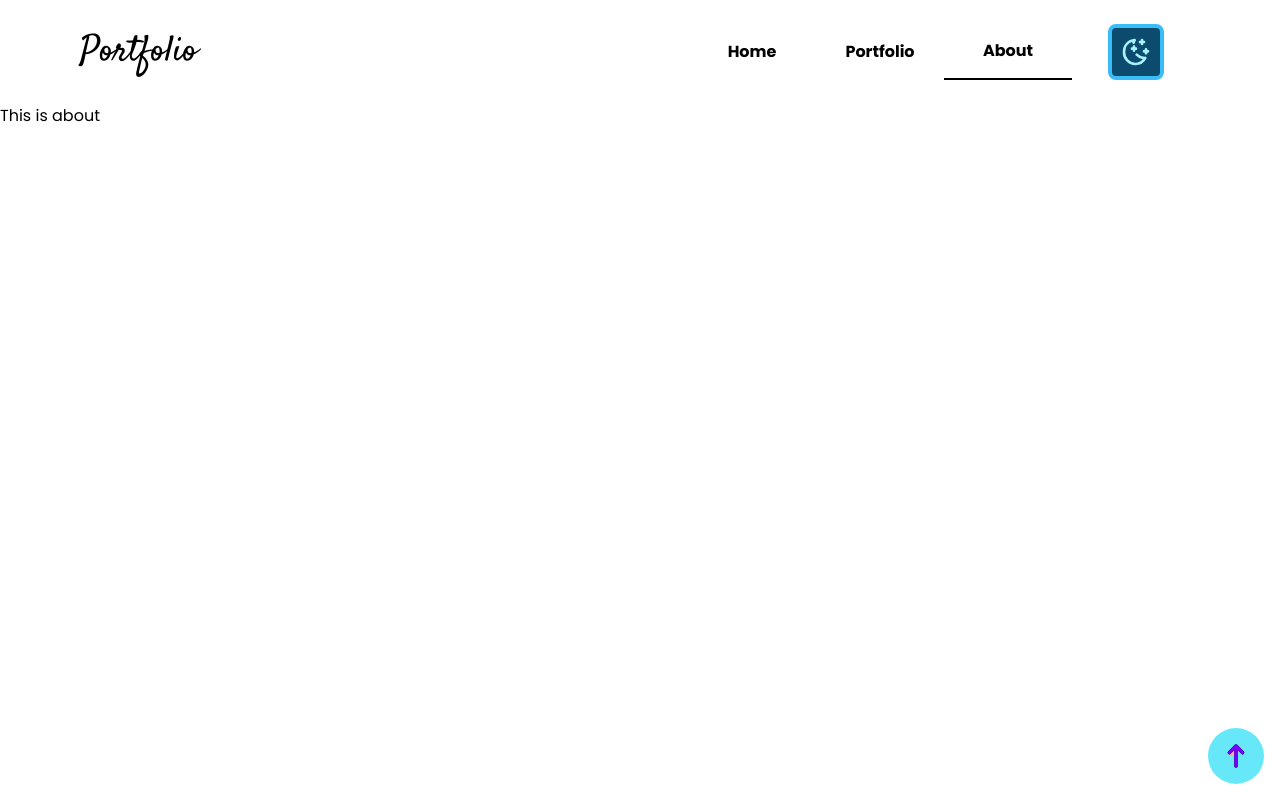
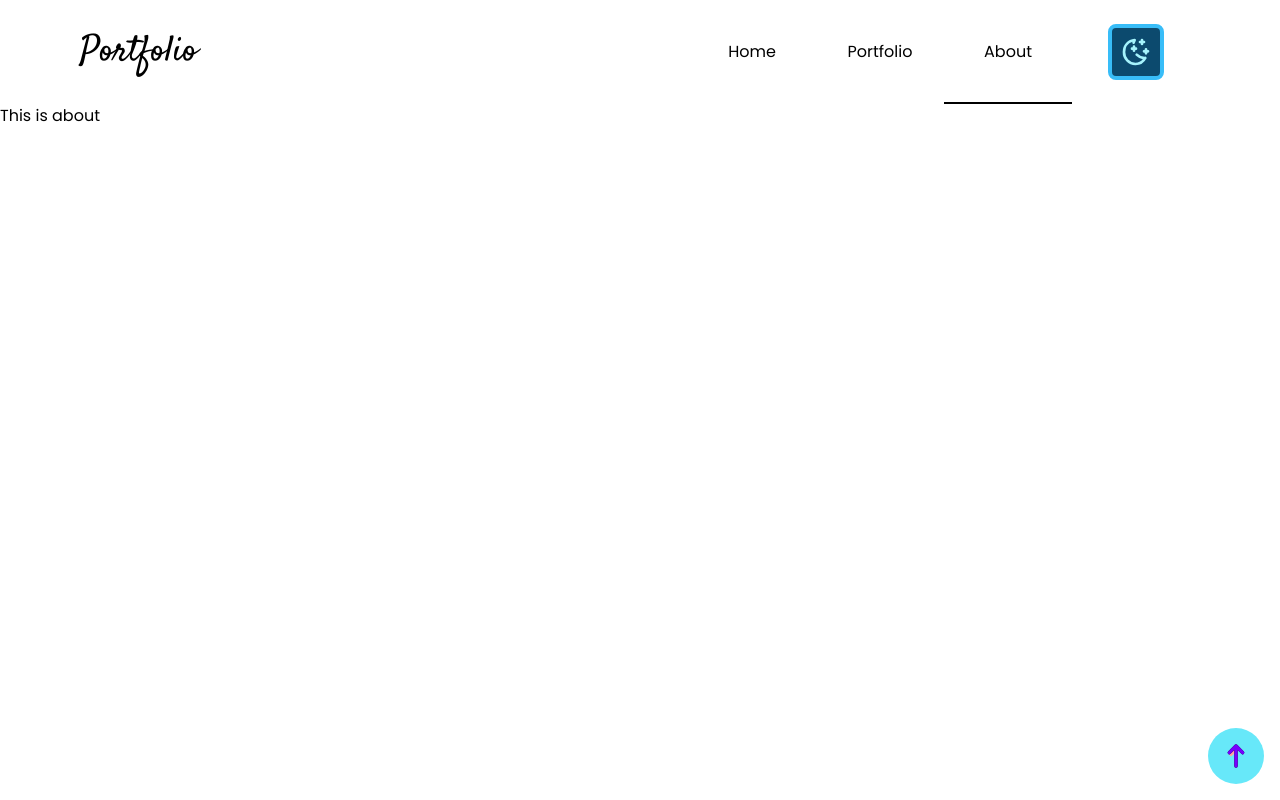
Before and after one commit to fiqihalfito/Portfolio, a Next.js app: page /about in a window 1280 px wide. Built offline with nearby package versions, Linux system fonts and the light colour scheme.

Commit message:
fixed bug

```diff
--- a/src/app/_root_components/NavBar.jsx
+++ b/src/app/_root_components/NavBar.jsx
@@ -1,33 +1,50 @@
-
 import MoonIcon from "@/assets/icons/moon"
 import Link from "next/link"
-import ToogleDarkMode from "./ToggleDarkMode"
+import ToggleDarkMode from "./ToggleDarkMode"
 
 const NavBar = ({ segment }) => {
 
     return (
-        <div className="flex items-center justify-between w-full custom-container">
-            <span className={`font-satisfy text-4xl select-none py-8 mr-20`}>Portfolio</span>
-            <nav className="grid grid-flow-col h-full font-bold">
+        <div className="flex items-stretch justify-between w-full custom-container">
+            <span className={`font-satisfy text-4xl select-none mr-20 py-8`}>Portfolio</span>
+            <div className="flex items-stretch ">
+
+                <div className="relative flex justify-center items-center w-32">
                     <Link
+                        key={'home'}
                         href={'/'}
-                    className={`${segment === 'home' ? 'border-b-2' : ''} border-black dark:border-white  flex justify-center items-center w-32`}>
+                        className={` hover:border-2  px-4 py-2 rounded-lg`}>
                         Home
                     </Link>
+                    {segment === 'home' && <div className="border border-black dark:border-white w-full absolute bottom-0 " />}
+                </div>
+
+                <div className="relative flex justify-center items-center w-32">
                     <Link
+                        key={'portfolio'}
                         href={'/portfolio'}
-                    className={`${segment === 'portfolio' ? 'border-b-2' : ''} border-black dark:border-white  flex justify-center items-center w-32`}>
+                        className={`hover:border-2 px-4 py-2 rounded-lg`}>
                         Portfolio
                     </Link>
+                    {segment === 'portfolio' && <div className="border border-black dark:border-white w-full absolute bottom-0 " />}
+                </div>
+
+                <div className="relative flex justify-center items-center w-32">
                     <Link
-                    href={'/'}
-                    className={`${segment === 'about' ? 'border-b-2' : ''} border-black dark:border-white  flex justify-center items-center w-32`}>
+                        key={'about'}
+                        href={'/about'}
+                        className={`hover:border-2 px-4 py-2 rounded-lg`}>
                         About
                     </Link>
+                    {segment === 'about' && <div className="border border-black dark:border-white w-full absolute bottom-0 " />}
+                </div>
+
+
+
                 <div className="flex justify-center items-center w-32 ">
-                    <ToogleDarkMode />
+                    <ToggleDarkMode />
                 </div>
-            </nav>
+            </div>
         </div>
     )
 }
```
Lines whose indentation alone changed are shown as unchanged.
